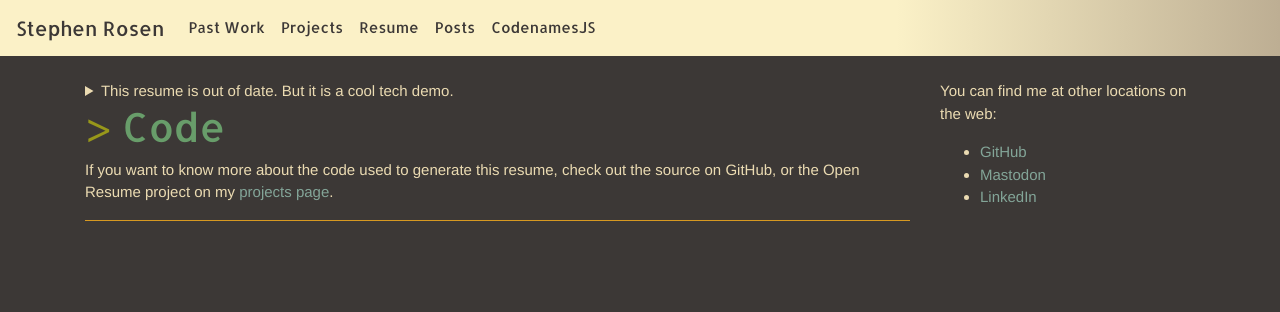
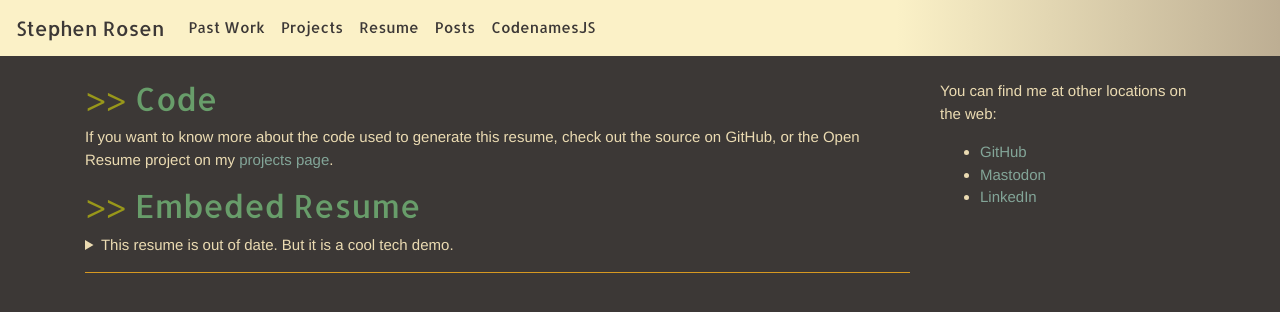
Before and after one commit to sirosen/sirosen.github.io, a Jekyll site: the page built from resume.html, in a window 1280 px wide. Shown: the top 312 px of the page. Built offline with Jekyll 4.4.1, drawn with Linux system fonts in a browser that asks for light colours.

Commit message:
Low effort resume page cleanup

```diff
--- a/assets/styles.scss
+++ b/assets/styles.scss
@@ -117,19 +117,12 @@ pre code {
   h6:before { content: ">>>>>>"; }
 
   // Resume Page
-  .resume-container {
+  .details .resume-container {
     font-size: 16px;
     background: #1D2021;
     color: #EBDBB2;
     border-radius: 10px;
     padding: 10px 10px 10px 10px;
-
-    .github-link {
-      position: absolute;
-      top: 0;
-      right: 0;
-      border: 0;
-    }
 
     h1:before { content: unset; }
 
--- a/resume.html
+++ b/resume.html
@@ -1,25 +1,25 @@
 ---
 layout: default
 ---
+
+<h2><a name="code" class="anchor" href="#code"><span class="octicon octicon-link"></span></a>Code</h2>
+
+<p>If you want to know more about the code used to generate this resume, check out
+the source on GitHub, or the Open Resume project on my
+<a href="/projects">projects page</a>.</p>
+
+<h2>Embeded Resume</h2>
 
 <details>
 <summary>This resume is out of date. But it is a cool tech demo.</summary>
 
 <div class="resume-container">
   <a href="https://github.com/sirosen/OpenResume">
-    <img class="github-link hidden-xs" alt="Fork me on GitHub"
-         src="https://s3.amazonaws.com/github/ribbons/forkme_right_green_007200.png">
   </a>
   <div id="resume-include"></div>
 </div>
 
 </details>
-
-<h1><a name="code" class="anchor" href="#code"><span class="octicon octicon-link"></span></a>Code</h1>
-
-<p>If you want to know more about the code used to generate this resume, check out
-the source on GitHub, or the Open Resume project on my
-<a href="/projects">projects page</a>.</p>
 
 
 <script>
```
